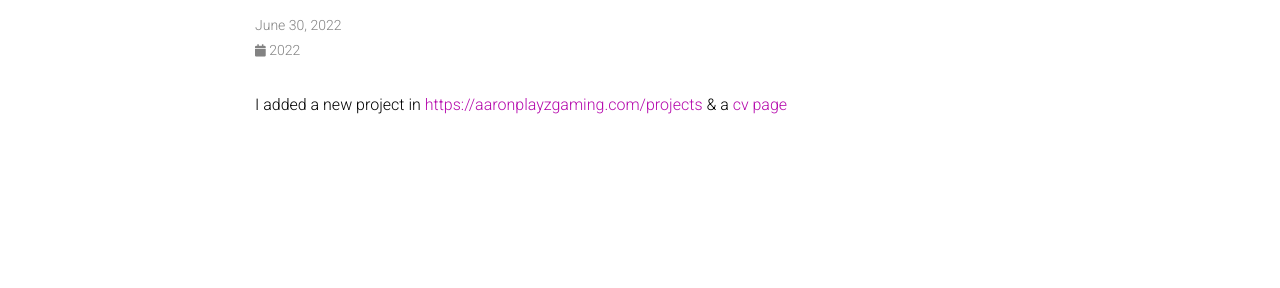
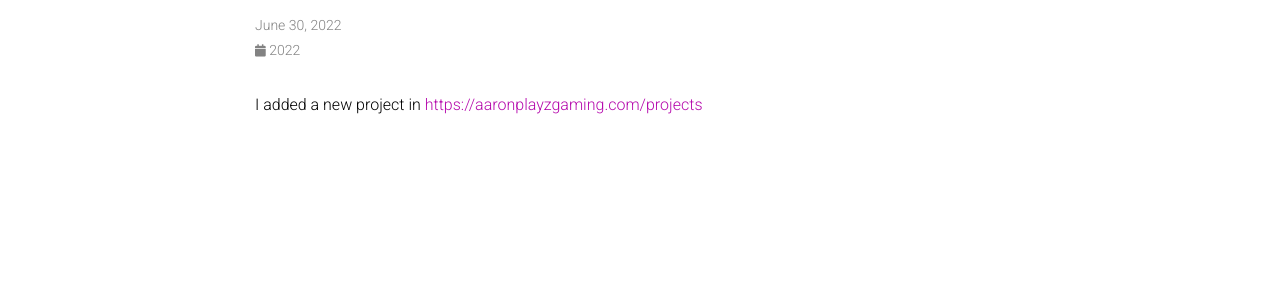
Before and after one commit to aaronplayz-sys/website, a Jekyll site: the page built from _news/announcement_2.md, in a window 1280 px wide. Shown: the part 145-433 px from the top of the page. Built offline with Jekyll 4.4.1, drawn with Linux system fonts in a browser that asks for light colours; comment, search, counter and statistics services are not loaded; a style sheet for code colours, icons or effects is not loaded.

Commit message:
Update announcement_2.md

```diff
--- a/_news/announcement_2.md
+++ b/_news/announcement_2.md
@@ -4,4 +4,4 @@ date: 2022-6-30
 inline: true
 ---
 
-I added a new project in [https://aaronplayzgaming.com/projects](https://aaronplayzgaming.com/projects) & a [cv page](https://aaronplayzgaming.com/cv)
+I added a new project in [https://aaronplayzgaming.com/projects](https://aaronplayzgaming.com/projects)
```
